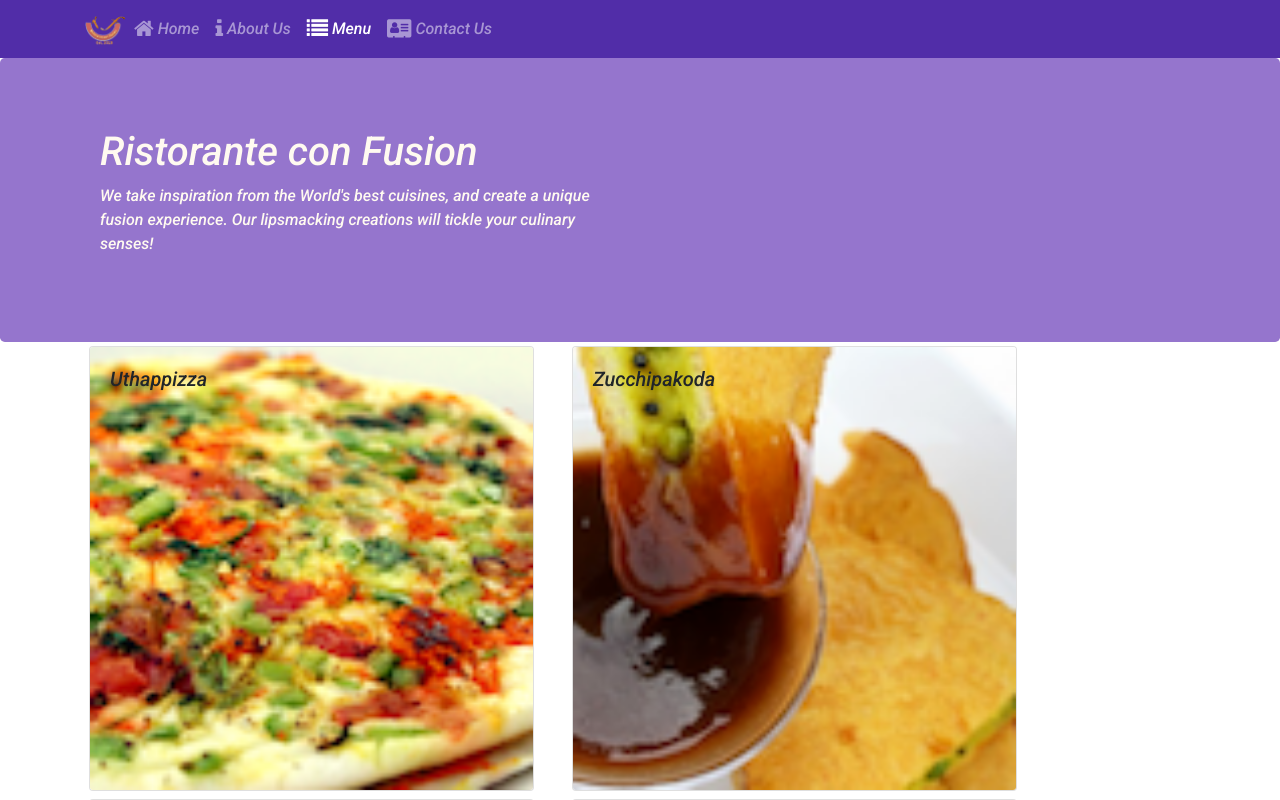
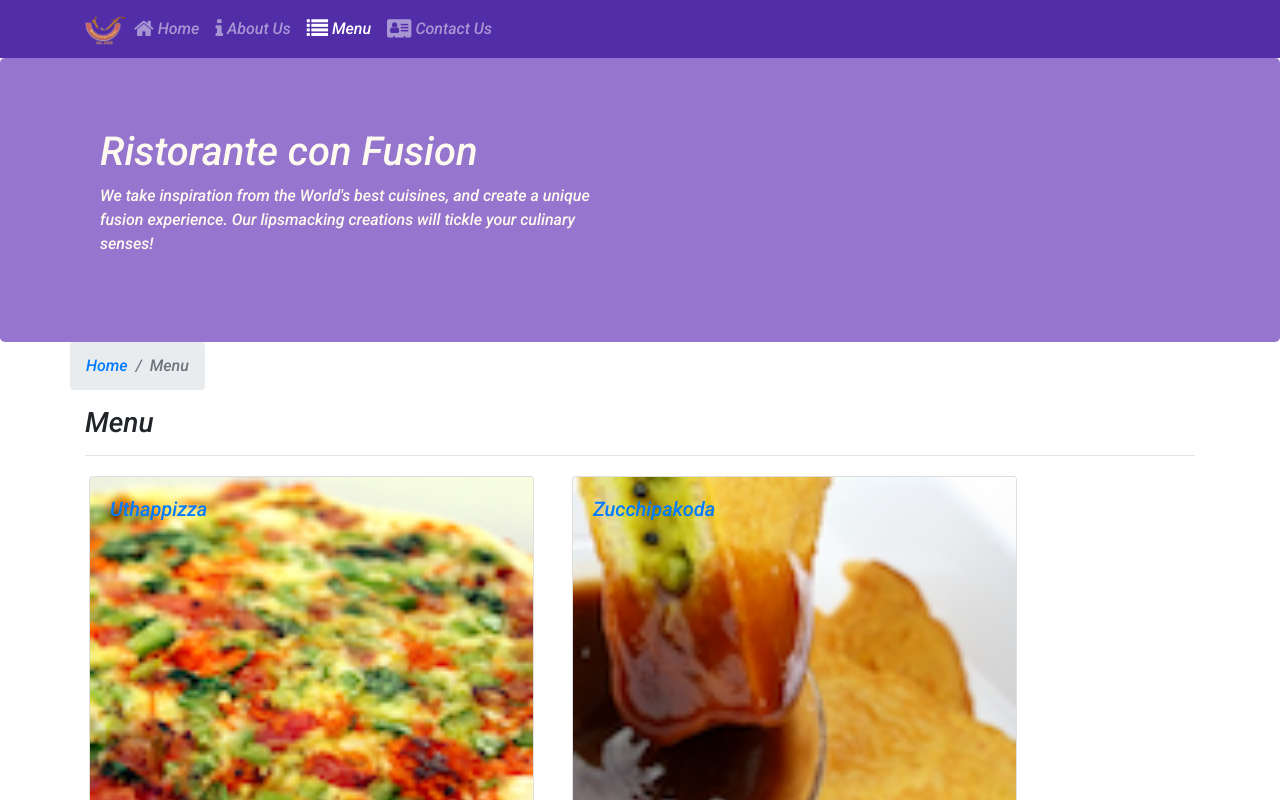
Before and after one commit to Arbazbms/ReactJS-Coursera, a React (Create React App) app: page /menu in a window 1280 px wide. Shown: the top 800 px of the page. Built offline with nearby package versions, Linux system fonts and the light colour scheme.

Commit message:
Single page Application part-2

```diff
--- a/src/components/ContactComponent.js
+++ b/src/components/ContactComponent.js
@@ -1,8 +1,23 @@
 import React from "react";
+import { Breadcrumb, BreadcrumbItem } from "reactstrap";
+import { Link } from "react-router-dom";
 
 function Contact(props) {
   return (
     <div className="container">
+      <div className="row">
+        <Breadcrumb>
+          <BreadcrumbItem>
+            <Link to="/home"></Link>
+          </BreadcrumbItem>
+
+          <BreadcrumbItem active>ContactUs</BreadcrumbItem>
+        </Breadcrumb>
+        <div className="col-12">
+          <h3>ContactUs</h3>
+          <hr />
+        </div>
+      </div>
       <div className="row row-content">
         <div className="col-12">
           <h3>Location Information</h3>
--- a/src/components/DishDetailComponent.js
+++ b/src/components/DishDetailComponent.js
@@ -1,7 +1,16 @@
 import React from "react";
-import { Card, CardImg, CardText, CardBody, CardTitle } from "reactstrap";
+import {
+  Card,
+  CardImg,
+  CardText,
+  CardBody,
+  CardTitle,
+  Breadcrumb,
+  BreadcrumbItem,
+} from "reactstrap";
+import { Link } from "react-router-dom";
 
-function RenderComments({ comments }) {
+function RenderComments(comments) {
   if (comments != null) {
     const comment = comments.comments.map((com) => {
       return (
@@ -58,8 +67,21 @@
   return (
     <div className="container">
       <div className="row">
+        <Breadcrumb>
+          <BreadcrumbItem>
+            <Link to="/menu">Menu</Link>
+          </BreadcrumbItem>
+
+          <BreadcrumbItem active>{props.dish.name}</BreadcrumbItem>
+        </Breadcrumb>
+        <div className="col-12">
+          <h3>{props.dish.name}</h3>
+          <hr />
+        </div>
+      </div>
+      <div className="row">
         <RenderDish dish={props.dish} />
-        <RenderComments comments={props.dish} />
+        <RenderComments comments={props.comments} />
       </div>
     </div>
   );
--- a/src/components/MainComponent.js
+++ b/src/components/MainComponent.js
@@ -33,6 +33,21 @@
         />
       );
     };
+
+    const DishWithId = ({ match }) => {
+      return (
+        <DishDetail
+          dish={
+            this.state.dishes.filter(
+              (dish) => dish.id === parseInt(match.params.dishId, 10)
+            )[0]
+          }
+          comments={this.state.comments.filter(
+            (comment) => comment.dishId === parseInt(match.params.dishId, 10)
+          )}
+        />
+      );
+    };
     return (
       <div>
         <Header />
@@ -44,6 +59,7 @@
             component={() => <Menu dishes={this.state.dishes} />}
           />
           <Route exact path="/contactus" component={Contact} />
+          <Route path="/menu/:dishId" component={DishWithId} />
           <Redirect to="/home" />
         </Switch>
         <Footer />
--- a/src/components/MenuComponent.js
+++ b/src/components/MenuComponent.js
@@ -6,15 +6,20 @@
   CardText,
   CardBody,
   CardTitle,
+  Breadcrumb,
+  BreadcrumbItem,
 } from "reactstrap";
+import { Link } from "react-router-dom";
 
 function RenderMenuItem({ dish, onClick }) {
   return (
-    <Card key={dish.id} onClick={() => onClick(dish.id)}>
-      <CardImg width="100%" src={dish.image} alt={dish.name} />
-      <CardImgOverlay>
-        <CardTitle>{dish.name}</CardTitle>
-      </CardImgOverlay>
+    <Card>
+      <Link to={`menu/${dish.id}`}>
+        <CardImg width="100%" src={dish.image} alt={dish.name} />
+        <CardImgOverlay>
+          <CardTitle>{dish.name}</CardTitle>
+        </CardImgOverlay>
+      </Link>
     </Card>
   );
 }
@@ -30,6 +35,19 @@
 
   return (
     <div className="container">
+      <div className="row">
+        <Breadcrumb>
+          <BreadcrumbItem>
+            <Link to="/home">Home</Link>
+          </BreadcrumbItem>
+
+          <BreadcrumbItem active>Menu</BreadcrumbItem>
+        </Breadcrumb>
+        <div className="col-12">
+          <h3>Menu</h3>
+          <hr />
+        </div>
+      </div>
       <div className="row">{menu}</div>
     </div>
   );
```
